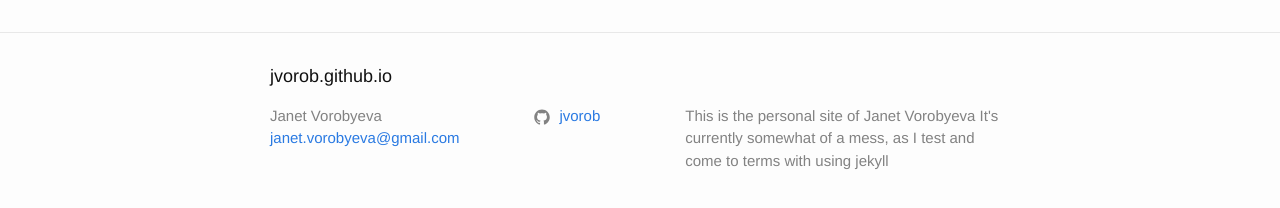
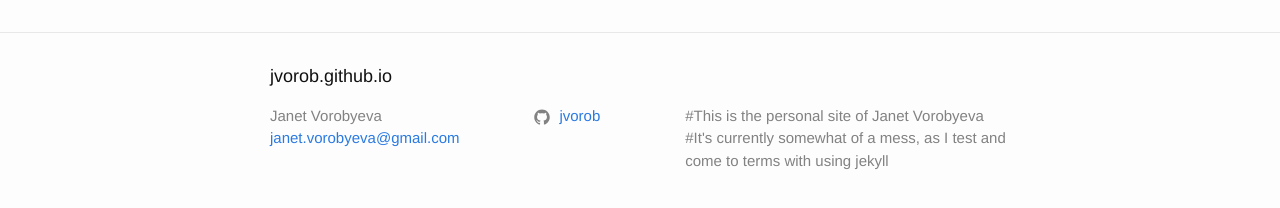
Before and after one commit to jvorob/jvorob.github.io, a Jekyll site: the page built from index.md, in a window 1280 px wide. Shown: the part 168-376 px from the top of the page. Built offline with Jekyll 4.4.1, drawn with Linux system fonts in a browser that asks for light colours.

```diff
--- a/_config.yml
+++ b/_config.yml
@@ -17,9 +17,9 @@ title:
 author: Janet Vorobyeva
 email: janet.vorobyeva@gmail.com
 description: >- # this means to ignore newlines until "baseurl:"
-  This is the personal site of Janet Vorobyeva
+  #This is the personal site of Janet Vorobyeva
 
-  It's currently somewhat of a mess, as I test and come to terms with using jekyll
+  #It's currently somewhat of a mess, as I test and come to terms with using jekyll
 
 baseurl: "" # the subpath of your site, e.g. /blog
 url: "" # the base hostname & protocol for your site, e.g. http://example.com
```
